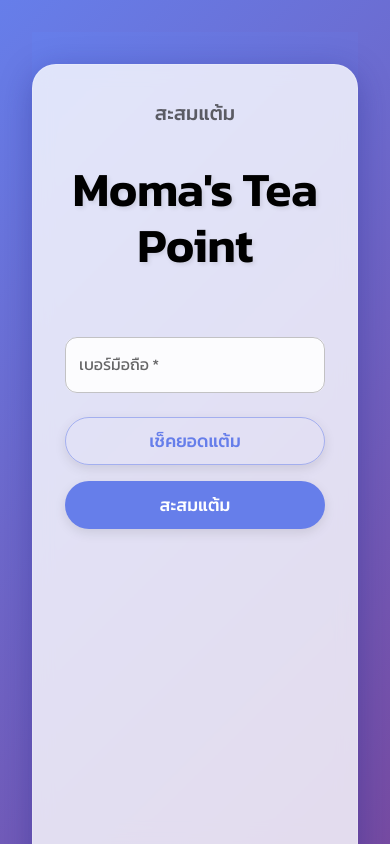
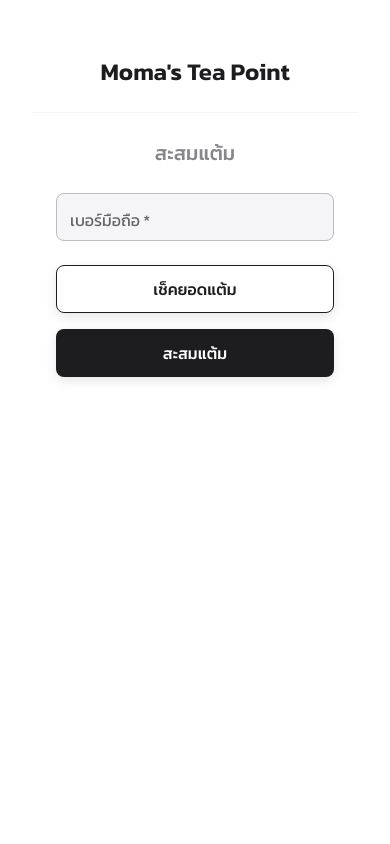
Before and after one commit to dirlenor/reward2, a React (Vite) app: page /#/ in a window 390 px wide. Built offline with nearby package versions, Linux system fonts and the light colour scheme; no server answers.

Commit message:
style: Update UI layout for mobile and remove blue background

```diff
--- a/src/index.css
+++ b/src/index.css
@@ -17,6 +17,7 @@
   margin: 0;
   padding: 0;
   box-sizing: border-box;
+  font-family: 'Kanit', sans-serif;
 }
 
 html, body, #root {
@@ -26,16 +27,24 @@
 }
 
 #root {
-  padding: 4%;
+  margin: 0;
+  padding: 0;
+  min-height: 100vh;
+  width: 100vw;
+  background: #ffffff;
+  overflow-x: hidden;
 }
 
 body {
   margin: 0;
+  padding: 0;
+  background: #ffffff;
+  min-height: 100vh;
+  width: 100vw;
+  overflow-x: hidden;
   display: flex;
   place-items: center;
   min-width: 320px;
-  min-height: 100vh;
-  background: linear-gradient(135deg, #667eea 0%, #764ba2 100%);
   -webkit-font-smoothing: antialiased;
   -moz-osx-font-smoothing: grayscale;
   touch-action: manipulation;
--- a/src/pages/PhoneInput.tsx
+++ b/src/pages/PhoneInput.tsx
@@ -169,46 +169,52 @@
     <Box
       sx={{
         minHeight: '100vh',
+        width: '100%',
         display: 'flex',
-        alignItems: 'center',
-        justifyContent: 'center',
-        background: 'linear-gradient(135deg, #667eea 0%, #764ba2 100%)',
-        py: 4,
+        flexDirection: 'column',
+        background: '#ffffff',
       }}
     >
-      <Container maxWidth="sm">
-        <Paper
-          elevation={3}
+      {/* Header */}
+      <Box sx={{
+        p: 3,
+        borderBottom: '1px solid #f5f5f7',
+        position: 'sticky',
+        top: 0,
+        background: '#ffffff',
+        zIndex: 1,
+      }}>
+        <Typography
+          variant="h5"
           sx={{
-            p: 4,
+            fontWeight: 600,
+            color: '#1d1d1f',
+            textAlign: 'center',
+          }}
+        >
+          Moma's Tea Point
+        </Typography>
+      </Box>
+
+      {/* Main Content */}
+      <Box sx={{
+        flex: 1,
+        p: 3,
         display: 'flex',
         flexDirection: 'column',
-            alignItems: 'center',
         gap: 3,
-          }}
-        >
+      }}>
         <Typography
           variant="h6"
           sx={{
-              color: 'text.secondary',
+            color: '#86868b',
             fontWeight: 500,
-              mb: 1,
+            textAlign: 'center',
           }}
         >
           สะสมแต้ม
         </Typography>
-          <Typography
-            variant="h3"
-            sx={{
-              fontWeight: 700,
-              color: '#000',
-              textShadow: '2px 2px 4px rgba(0,0,0,0.1)',
-              letterSpacing: '-0.5px',
-              mb: 3,
-            }}
-          >
-            Moma's Tea Point
-          </Typography>
+
         <form onSubmit={handleSubmit} style={{ width: '100%' }}>
           <TextField
             fullWidth
@@ -216,7 +222,6 @@
             variant="outlined"
             value={phoneNumber}
             onChange={handlePhoneNumberChange}
-              margin="normal"
             required
             inputProps={{
               pattern: "[0-9]*",
@@ -225,7 +230,12 @@
             }}
             sx={{
               '& .MuiOutlinedInput-root': {
-                  height: '56px',
+                height: '48px',
+                borderRadius: '8px',
+                backgroundColor: '#f5f5f7',
+                '&:hover fieldset': {
+                  borderColor: '#1d1d1f',
+                },
               },
               '& .MuiInputLabel-root': {
                 fontFamily: 'Kanit',
@@ -233,17 +243,29 @@
               mb: 3,
             }}
           />
-            <Box sx={{ display: 'flex', flexDirection: 'column', gap: 2 }}>
+
+          {/* Action Buttons */}
+          <Box sx={{
+            display: 'flex',
+            flexDirection: 'column',
+            gap: 2,
+          }}>
             <Button
               type="button"
               fullWidth
               variant="outlined"
-                color="primary"
               onClick={checkPoints}
               sx={{
                 height: '48px',
-                  fontSize: '1.1rem',
+                fontSize: '1rem',
                 fontWeight: 500,
+                borderRadius: '8px',
+                borderColor: '#1d1d1f',
+                color: '#1d1d1f',
+                '&:hover': {
+                  borderColor: '#1d1d1f',
+                  backgroundColor: 'rgba(29, 29, 31, 0.04)',
+                },
               }}
             >
               เช็คยอดแต้ม
@@ -252,31 +274,55 @@
               type="submit"
               fullWidth
               variant="contained"
-                color="primary"
               sx={{
                 height: '48px',
-                  fontSize: '1.1rem',
+                fontSize: '1rem',
                 fontWeight: 500,
+                borderRadius: '8px',
+                backgroundColor: '#1d1d1f',
+                '&:hover': {
+                  backgroundColor: '#2d2d2f',
+                },
               }}
             >
               สะสมแต้ม
             </Button>
           </Box>
+        </form>
+
+        {/* Redeem Section */}
         {currentPoints !== null && currentPoints >= 10 && (
-              <Box sx={{ display: 'flex', flexDirection: 'column', gap: 2, mt: 2 }}>
+          <Box sx={{
+            mt: 3,
+            p: 3,
+            backgroundColor: '#f5f5f7',
+            borderRadius: '12px',
+          }}>
+            <Typography
+              variant="subtitle1"
+              sx={{
+                color: '#1d1d1f',
+                fontWeight: 500,
+                mb: 2,
+                textAlign: 'center',
+              }}
+            >
+              คุณมีแต้มพอสำหรับแลกน้ำชา!
+            </Typography>
+            <Box sx={{ display: 'flex', flexDirection: 'column', gap: 2 }}>
               <Button
                 type="button"
                 fullWidth
                 variant="contained"
-                  color="secondary"
                 onClick={() => setOpenRedeemDialog(true)}
                 sx={{
                   height: '48px',
-                    fontSize: '1.1rem',
+                  fontSize: '1rem',
                   fontWeight: 500,
-                    background: 'linear-gradient(45deg, #FF6B6B 30%, #FF8E53 90%)',
+                  borderRadius: '8px',
+                  backgroundColor: '#34c759',
                   '&:hover': {
-                      background: 'linear-gradient(45deg, #FF8E53 30%, #FF6B6B 90%)',
+                    backgroundColor: '#248a3d',
                   },
                 }}
               >
@@ -285,34 +331,39 @@
               <Button
                 type="button"
                 fullWidth
-                  variant="outlined"
-                  color="error"
+                variant="text"
                 onClick={() => setOpenClearDialog(true)}
                 sx={{
                   height: '48px',
-                    fontSize: '1.1rem',
+                  fontSize: '1rem',
                   fontWeight: 500,
+                  color: '#ff3b30',
+                  '&:hover': {
+                    backgroundColor: 'rgba(255, 59, 48, 0.04)',
+                  },
                 }}
               >
                 ล้างข้อมูล
               </Button>
             </Box>
+          </Box>
         )}
-          </form>
-        </Paper>
-      </Container>
+      </Box>
+
+      {/* Dialogs */}
       <Snackbar
         open={openSnackbar}
-        autoHideDuration={6000}
+        autoHideDuration={3000}
         onClose={handleCloseSnackbar}
-        anchorOrigin={{ vertical: 'top', horizontal: 'center' }}
+        anchorOrigin={{ vertical: 'bottom', horizontal: 'center' }}
+        sx={{ mb: 2 }}
       >
         <Alert
           onClose={handleCloseSnackbar}
           severity={severity}
           sx={{
             width: '100%',
-            borderRadius: '12px',
+            borderRadius: '8px',
             fontFamily: 'Kanit',
           }}
         >
@@ -323,28 +374,46 @@
       <Dialog
         open={openRedeemDialog}
         onClose={() => setOpenRedeemDialog(false)}
+        fullWidth
+        maxWidth="xs"
         PaperProps={{
           sx: {
             borderRadius: '16px',
-            padding: '16px',
+            m: 2,
           }
         }}
       >
-        <DialogTitle sx={{ textAlign: 'center', fontFamily: 'Kanit' }}>
+        <DialogTitle sx={{
+          textAlign: 'center',
+          fontFamily: 'Kanit',
+          fontSize: '1.25rem',
+          fontWeight: 600,
+          color: '#1d1d1f',
+          pt: 3,
+        }}>
           ยืนยันการแลกแต้ม
         </DialogTitle>
         <DialogContent>
-          <Typography sx={{ textAlign: 'center', fontFamily: 'Kanit' }}>
+          <Typography sx={{
+            textAlign: 'center',
+            fontFamily: 'Kanit',
+            color: '#86868b',
+            mt: 1,
+          }}>
             คุณต้องการแลกแต้ม 10 แต้มเพื่อรับน้ำชา 1 แก้ว ใช่หรือไม่?
           </Typography>
         </DialogContent>
-        <DialogActions sx={{ justifyContent: 'center', gap: 2 }}>
+        <DialogActions sx={{ justifyContent: 'center', gap: 2, p: 3 }}>
           <Button
             onClick={() => setOpenRedeemDialog(false)}
             variant="outlined"
+            fullWidth
             sx={{
-              borderRadius: '25px',
+              borderRadius: '8px',
               fontFamily: 'Kanit',
+              borderColor: '#1d1d1f',
+              color: '#1d1d1f',
+              height: '44px',
             }}
           >
             ยกเลิก
@@ -352,12 +421,14 @@
           <Button
             onClick={handleRedeem}
             variant="contained"
+            fullWidth
             sx={{
-              borderRadius: '25px',
+              borderRadius: '8px',
               fontFamily: 'Kanit',
-              background: 'linear-gradient(45deg, #FF6B6B 30%, #FF8E53 90%)',
+              backgroundColor: '#34c759',
+              height: '44px',
               '&:hover': {
-                background: 'linear-gradient(45deg, #FF8E53 30%, #FF6B6B 90%)',
+                backgroundColor: '#248a3d',
               },
             }}
           >
@@ -369,28 +440,46 @@
       <Dialog
         open={openClearDialog}
         onClose={() => setOpenClearDialog(false)}
+        fullWidth
+        maxWidth="xs"
         PaperProps={{
           sx: {
             borderRadius: '16px',
-            padding: '16px',
+            m: 2,
           }
         }}
       >
-        <DialogTitle sx={{ textAlign: 'center', fontFamily: 'Kanit' }}>
+        <DialogTitle sx={{
+          textAlign: 'center',
+          fontFamily: 'Kanit',
+          fontSize: '1.25rem',
+          fontWeight: 600,
+          color: '#1d1d1f',
+          pt: 3,
+        }}>
           ยืนยันการล้างข้อมูล
         </DialogTitle>
         <DialogContent>
-          <Typography sx={{ textAlign: 'center', fontFamily: 'Kanit' }}>
+          <Typography sx={{
+            textAlign: 'center',
+            fontFamily: 'Kanit',
+            color: '#86868b',
+            mt: 1,
+          }}>
             คุณต้องการล้างข้อมูลในฟอร์ม ใช่หรือไม่?
           </Typography>
         </DialogContent>
-        <DialogActions sx={{ justifyContent: 'center', gap: 2 }}>
+        <DialogActions sx={{ justifyContent: 'center', gap: 2, p: 3 }}>
           <Button
             onClick={() => setOpenClearDialog(false)}
             variant="outlined"
+            fullWidth
             sx={{
-              borderRadius: '25px',
+              borderRadius: '8px',
               fontFamily: 'Kanit',
+              borderColor: '#1d1d1f',
+              color: '#1d1d1f',
+              height: '44px',
             }}
           >
             ยกเลิก
@@ -398,10 +487,15 @@
           <Button
             onClick={handleClear}
             variant="contained"
-            color="error"
+            fullWidth
             sx={{
-              borderRadius: '25px',
+              borderRadius: '8px',
               fontFamily: 'Kanit',
+              backgroundColor: '#ff3b30',
+              height: '44px',
+              '&:hover': {
+                backgroundColor: '#d70015',
+              },
             }}
           >
             ยืนยัน
@@ -412,29 +506,37 @@
       <Dialog
         open={openPointsDialog}
         onClose={() => setOpenPointsDialog(false)}
+        fullWidth
+        maxWidth="xs"
         PaperProps={{
           sx: {
             borderRadius: '16px',
-            padding: '16px',
-            minWidth: '300px',
+            m: 2,
           }
         }}
       >
-        <DialogTitle sx={{ textAlign: 'center', fontFamily: 'Kanit' }}>
+        <DialogTitle sx={{
+          textAlign: 'center',
+          fontFamily: 'Kanit',
+          fontSize: '1.25rem',
+          fontWeight: 600,
+          color: '#1d1d1f',
+          pt: 3,
+        }}>
           ข้อมูลแต้มสะสม
         </DialogTitle>
         <DialogContent>
-          <Box sx={{ textAlign: 'center', py: 2 }}>
+          <Box sx={{ textAlign: 'center', py: 3 }}>
             {isLoading ? (
-              <CircularProgress />
+              <CircularProgress size={40} sx={{ color: '#1d1d1f' }} />
             ) : (
               <>
                 <Typography
-                  variant="h4"
+                  variant="h3"
                   sx={{
                     fontWeight: 700,
-                    color: theme.palette.primary.main,
-                    mb: 1,
+                    color: '#1d1d1f',
+                    mb: 2,
                     fontFamily: 'Kanit',
                   }}
                 >
@@ -442,8 +544,9 @@
                 </Typography>
                 <Typography
                   sx={{
-                    color: 'text.secondary',
+                    color: '#86868b',
                     fontFamily: 'Kanit',
+                    fontSize: '1rem',
                   }}
                 >
                   เบอร์ {phoneNumber}
@@ -452,16 +555,18 @@
             )}
           </Box>
         </DialogContent>
-        <DialogActions sx={{ justifyContent: 'center', gap: 2 }}>
+        <DialogActions sx={{ justifyContent: 'center', p: 3 }}>
           <Button
             onClick={() => setOpenPointsDialog(false)}
             variant="contained"
+            fullWidth
             sx={{
-              borderRadius: '25px',
+              borderRadius: '8px',
               fontFamily: 'Kanit',
-              background: 'linear-gradient(45deg, #667eea 30%, #764ba2 90%)',
+              backgroundColor: '#1d1d1f',
+              height: '44px',
               '&:hover': {
-                background: 'linear-gradient(45deg, #764ba2 30%, #667eea 90%)',
+                backgroundColor: '#2d2d2f',
               },
             }}
           >
```
Lines whose indentation alone changed are shown as unchanged.
